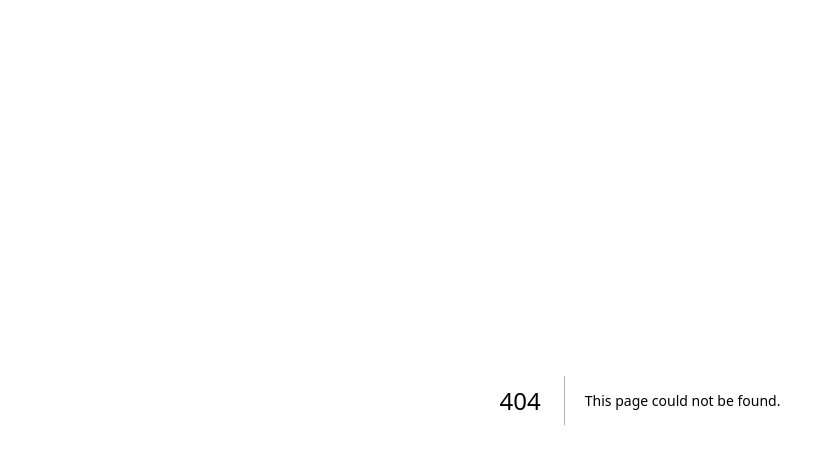
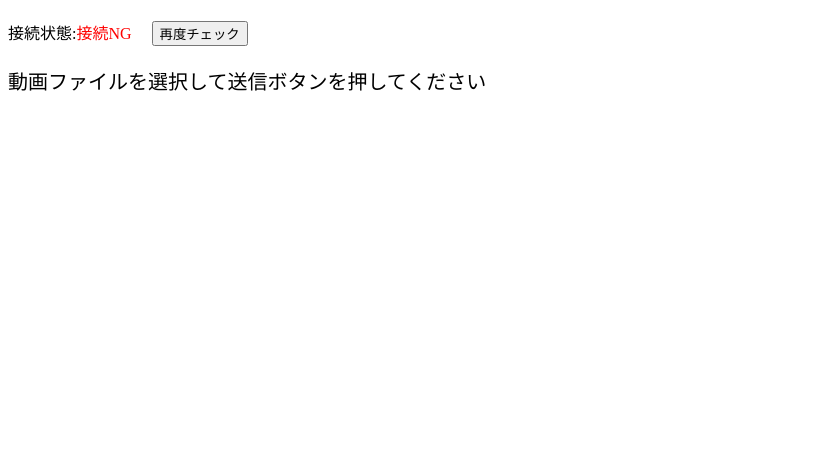
Before and after one commit to squid-cat/personality_analysis, a Next.js app: page /register in a window 1280 px wide. Before the commit this address had no page. Shown: the top 464 px of the page, without its empty margins (0-835 px from the left). Built offline with nearby package versions, Linux system fonts and the light colour scheme; no server answers.

Commit message:
動画をpostするための画面を追加、API接続チェック機能を追加

```diff
--- /dev/null
+++ b/pages/register/index.tsx
@@ -0,0 +1,58 @@
+import { API } from "@/service/API";
+import { FC, useEffect, useState } from "react";
+import styled from "styled-components";
+
+const Register: FC = () => {
+  const [isConnect, setIsConnect] = useState<boolean>();
+
+  // 接続状態のチェック
+  const checkConnect = async () => {
+    const res = await API.getConnect();
+    setIsConnect(res?.data?.connect || false);
+  };
+
+  useEffect(() => {
+    const fetch = async () => {
+      await checkConnect();
+    };
+    fetch();
+  }, []);
+
+  return (
+    <Container>
+      <ContainerConnectInfo>
+        <TextConnectInfo>接続状態:</TextConnectInfo>
+        <TextConnectStatus isConnect={isConnect}>
+          {isConnect === undefined && "取得中"}
+          {isConnect === false && "接続NG"}
+          {isConnect === true && "接続OK"}
+        </TextConnectStatus>
+        <ButtonConnectCheck onClick={() => checkConnect()}>
+          再度チェック
+        </ButtonConnectCheck>
+      </ContainerConnectInfo>
+      <TextRegisterInfo>
+        動画ファイルを選択して送信ボタンを押してください
+      </TextRegisterInfo>
+    </Container>
+  );
+};
+
+export default Register;
+
+const Container = styled.div``;
+const ContainerConnectInfo = styled.div`
+  margin: 20px 0;
+`;
+
+const TextConnectInfo = styled.text``;
+const TextConnectStatus = styled.text<{ isConnect?: boolean }>`
+  color: ${({ isConnect }) => (isConnect ? "green" : "red")};
+`;
+const ButtonConnectCheck = styled.button`
+  margin: 0 20px;
+`;
+
+const TextRegisterInfo = styled.div`
+  font-size: 20px;
+`;
```
